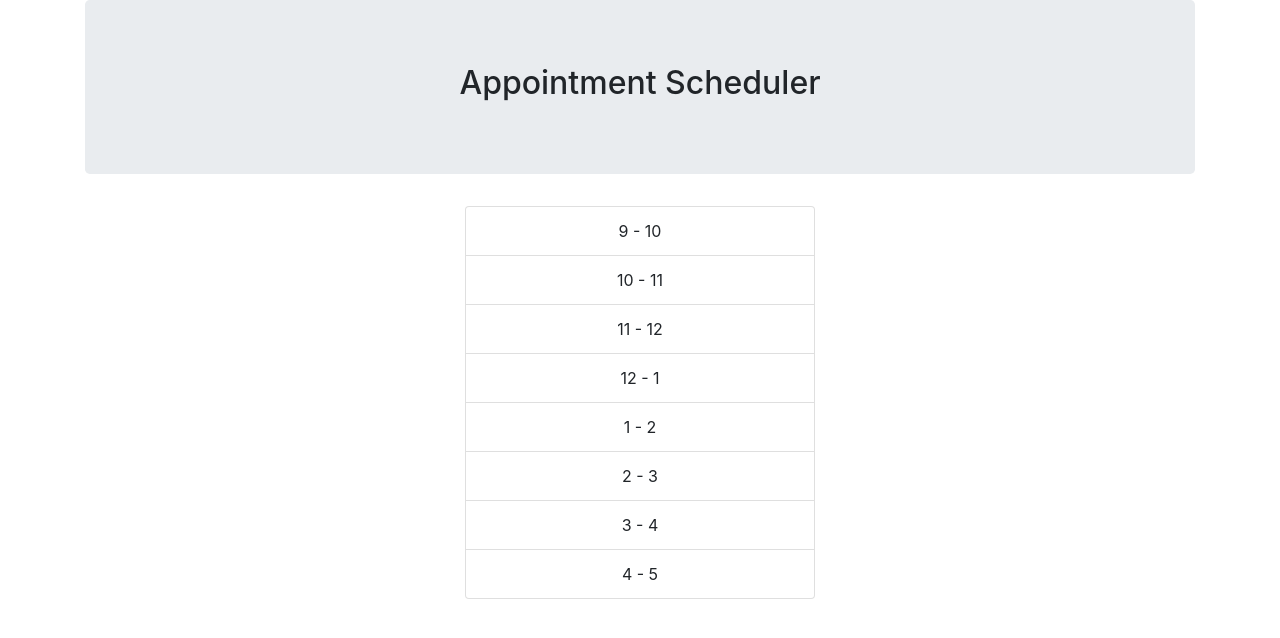
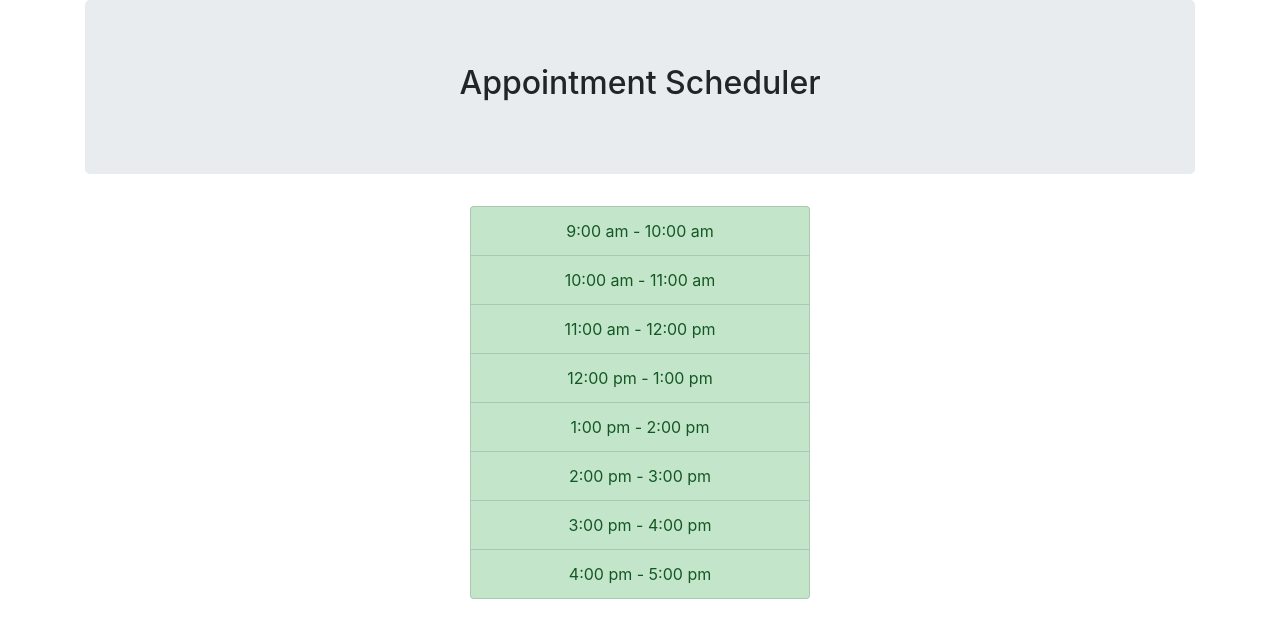
Before and after one commit to jeffrey16lewis/appointment-schedule, a React (Create React App) app: page / in a window 1280 px wide. Shown: the top 638 px of the page. Built offline with nearby package versions, Linux system fonts and the light colour scheme.

Commit message:
total functionality

```diff
--- a/src/components/Scheduler.js
+++ b/src/components/Scheduler.js
@@ -14,58 +14,102 @@ class Scheduler extends Component {
 
     state = {
         timeSlots: [
-            '9 - 10',
-            '10 - 11',
-            '11 - 12',
-            '12 - 1',
-            '1 - 2',
-            '2 - 3',
-            '3 - 4',
-            '4 - 5'
-        ],
-        entry: {
-            name: '',
+            {
+                slot: '9:00 am - 10:00 am', name: '',
                 phoneNumber: '',
                 editable: false
             },
+            {
+                slot: '10:00 am - 11:00 am', name: '',
+                phoneNumber: '',
+                editable: false
+            },
+            {
+                slot: '11:00 am - 12:00 pm', name: '',
+                phoneNumber: '',
+                editable: false
+            },
+            {
+                slot: '12:00 pm - 1:00 pm', name: '',
+                phoneNumber: '',
+                editable: false
+            },
+            {
+                slot: '1:00 pm - 2:00 pm', name: '',
+                phoneNumber: '',
+                editable: false
+            },
+            {
+                slot: '2:00 pm - 3:00 pm', name: '',
+                phoneNumber: '',
+                editable: false
+            },
+            {
+                slot: '3:00 pm - 4:00 pm', name: '',
+                phoneNumber: '',
+                editable: false
+            },
+            {
+                slot: '4:00 pm - 5:00 pm', name: '',
+                phoneNumber: '',
+                editable: false
+            }
+        ],
+        slot: '',
         show: false,
         name: '',
-        phoneNumber: ''
+        phoneNumber: '',
+        data: [],
+        id: 0
 
     }
 
     handleCloseModal() {
-        console.log(this.state.show)
-        this.setState({show: false})
+        this.setState({
+            show: false, timeSlots: this.state.timeSlots.map((slot, index) => {
+                if (index === this.state.id && slot.name != '' && slot.phoneNumber != '') {
+                    slot.editable = true;
+                }
+                return slot;
+            })
+        })
     }
 
     saveInfo() {
-        // this will use the array to store items
-        console.log('saving....');
         this.setState({
-            name: this.state.name,
-            phoneNumber: this.state.phoneNumber,
-            show: false
+            show: false, timeSlots: this.state.timeSlots.map((slot, index) => {
+                if (index === this.state.id) {
+                    slot.name = this.state.name;
+                    slot.phoneNumber = this.state.phoneNumber
+                    slot.editable = true;
+                }
+                return slot;
+            })
         });
     }
 
     handleNameChange(e) {
-        console.log('name');
-        this.setState({name: e.target.value});
+        this.setState({
+            name: e.target.value, timeSlots: this.state.timeSlots.map((slot, index) => {
+                if (index === this.state.id) {
+                    slot.editable = false;
+                }
+                return slot;
+            })
+        });
     }
 
     handlePhoneNumberChange(e) {
-        console.log('number');
         this.setState({phoneNumber: e.target.value});
     }
 
-    showModal() {
-        this.setState({show: true});
+    showModal(index) {
+        this.setState({show: true, id: index, slot: this.state.timeSlots[this.state.id]});
     }
 
     render() {
         return (
-            <div className='container well'>
+            <div className='container'>
                 <div className='jumbotron'>
                     <h2>Appointment Scheduler</h2>
                 </div>
@@ -73,17 +117,25 @@ class Scheduler extends Component {
                                show={this.state.show}
                                person={this.handleNameChange}
                                phone={this.handlePhoneNumberChange}
-                               save={this.saveInfo}/>
+                               save={this.saveInfo}
+                               itemSlot={this.state.timeSlots[this.state.id]}/>
+                <div className='container'>
                     <div className='row'>
                         <div className='col-sm-4'></div>
                         <div className='col-sm-4'>
                             <ul className='list-group'>
                                 {this.state.timeSlots.map((slot, index) => (
-                                <li key={index} className='list-group-item' onClick={this.showModal}>{slot}</li>
+                                    slot.editable ? <li key={index} className='list-group-item list-group-item-danger l
+                                    ist-group-hover list-group-striped'
+                                                        onClick={this.showModal.bind(this, index)}>{slot.slot}</li> :
+                                        <li key={index} className='list-group-item list-group-item-success
+                                        list-group-hover list-group-striped'
+                                            onClick={this.showModal.bind(this, index)}>{slot.slot}</li>
                                 ))}
                             </ul>
                         </div>
                         <div className='col-sm-4'></div>
+                    </div>
                 </div>
             </div>
         )
--- a/src/components/UserInfoModal.js
+++ b/src/components/UserInfoModal.js
@@ -6,21 +6,28 @@ const UserInfoModal = (props) => {
 
     return (
         <div className='container'>
-            <Modal show={props.show} animation={false}>
+            <Modal show={props.show} onHide={props.action} animation={false}>
                 <Modal.Header closeButton>
-                    <Modal.Title>Modal heading</Modal.Title>
+                    <Modal.Title>Appointment Information</Modal.Title>
                 </Modal.Header>
                 <Modal.Body><p>To schedule, enter your name and phone number.</p>
                     <div className='row'>
                         <div className='col-sm-6'>
                             <label htmlFor='person'>Name: </label>
-                            <input type='text' id='person' name='person' className='form-control'
-                                   onChange={props.person}/>
+                            {props.itemSlot.editable ?
+                                <input type='text' id='person' name='person' className='form-control'
+                                       onChange={props.person} value={props.itemSlot.name}/> :
+                                <input type='text' id='person' name='person' className='form-control'
+                                       onChange={props.person}/>
+                            }
                         </div>
                         <div className='col-sm-6'>
                             <label htmlFor='phone'>Phone number: </label>
-                            <input type='text' id='phone' name='phone' className='form-control'
-                                   onChange={props.phone}/>
+                            {props.itemSlot.editable ?
+                                <input type='text' id='phone' name='phone' className='form-control'
+                                       onChange={props.phone} value={props.itemSlot.phoneNumber}/> :
+                                <input type='text' id='phone' name='phone' className='form-control'
+                                       onChange={props.phone}/>}
                         </div>
                     </div>
                 </Modal.Body>
```
Lines whose indentation alone changed are shown as unchanged.
